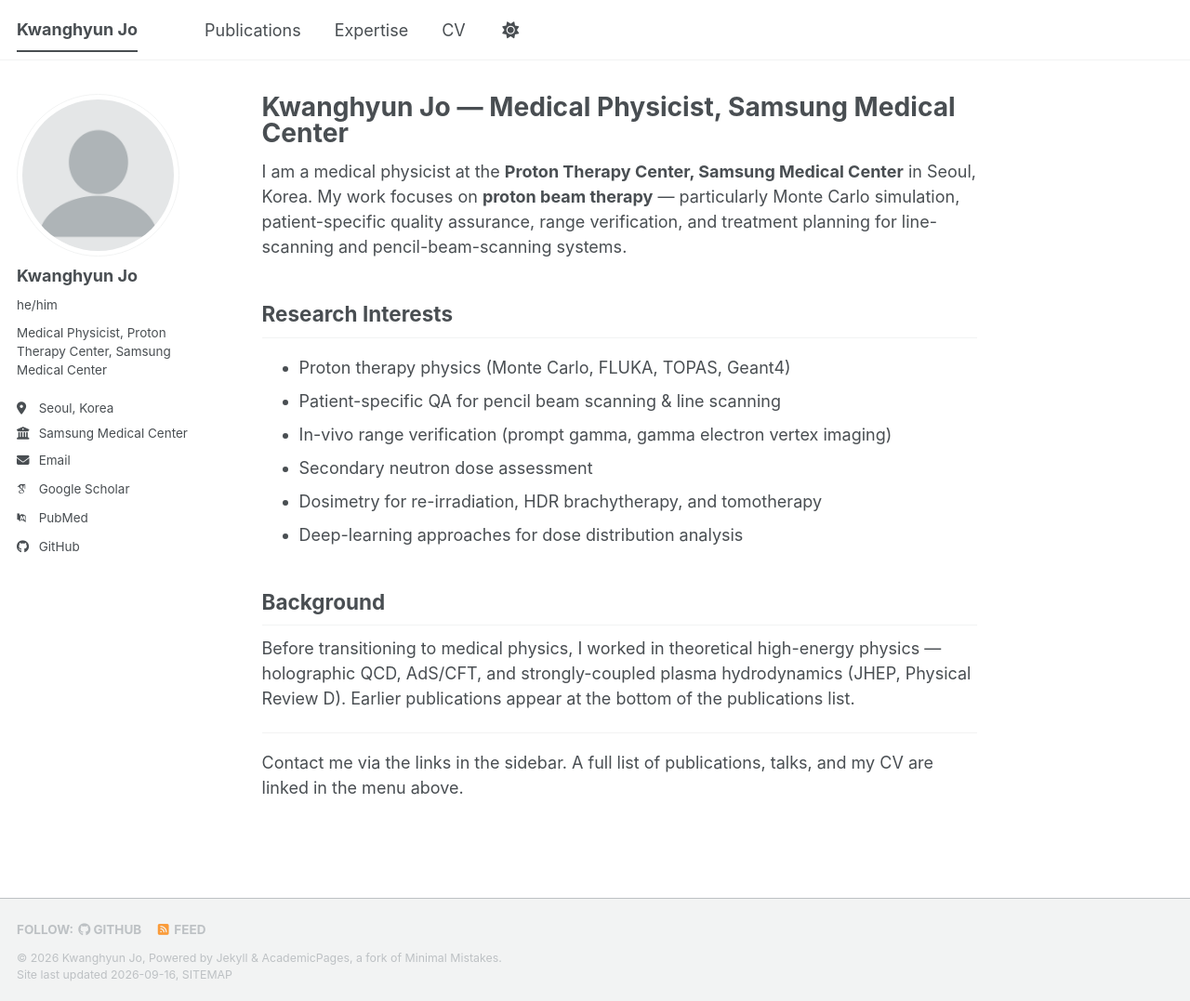
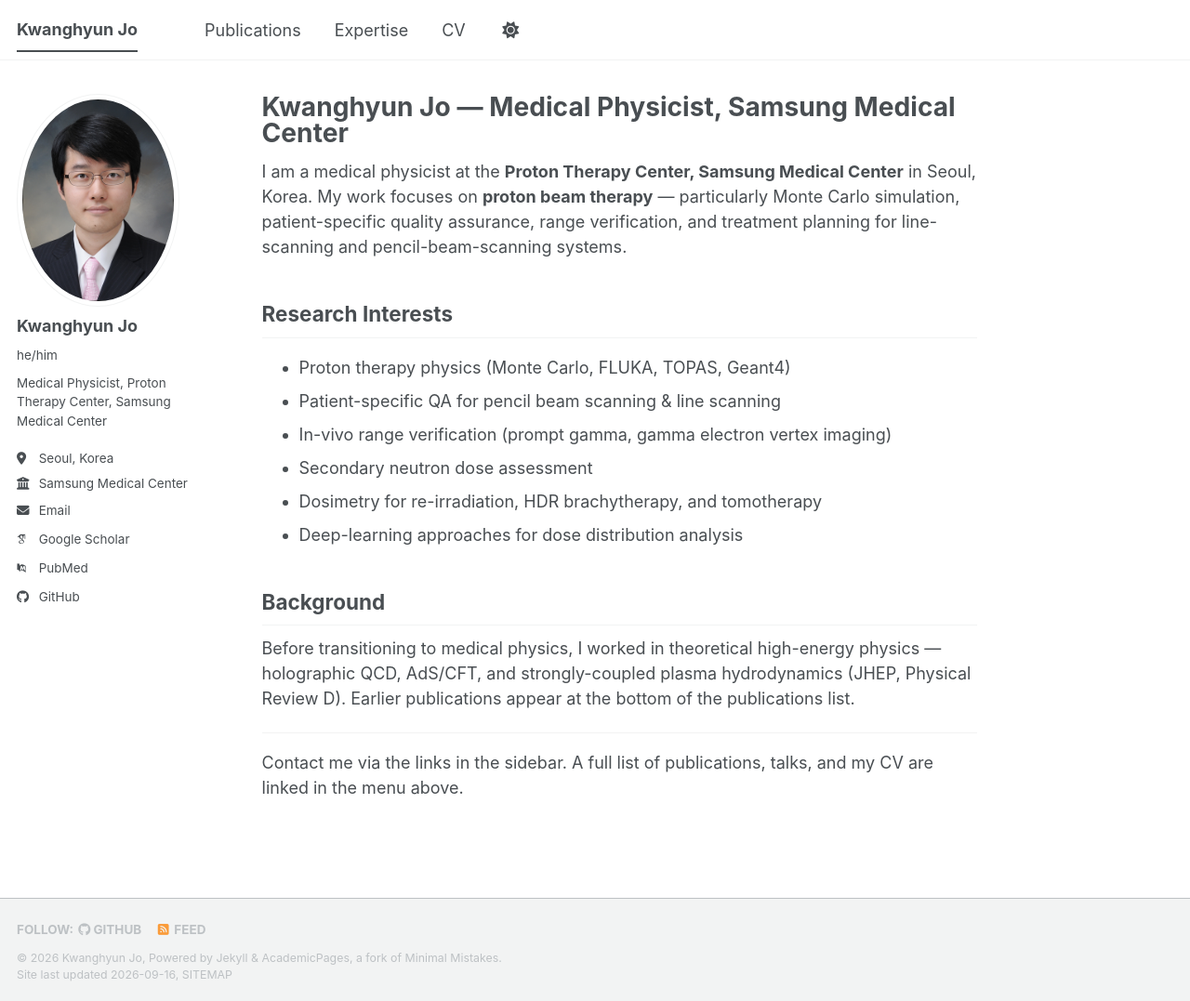
Before and after one commit to jokh38/jokh38.github.io, a Jekyll site: the page built from _pages/about.md, in a window 1280 px wide and 1077 px high. Shown: the whole window at 93% size. Built offline with Jekyll 4.4.1, drawn with Linux system fonts in a browser that asks for light colours; some web fonts are replaced; a script bundle is joined from its source files by our own code; library files that are not in the unit come from our copies.

Commit message:
Set profile photo to JKH_photo.jpg
Co-Authored-By: Claude Sonnet 5 <noreply@anthropic.com>

```diff
--- a/_config.yml
+++ b/_config.yml
@@ -22,7 +22,7 @@ repository               : "jokh38/jokh38.github.io"
 #               Additional customization can be done by editing /_includes/author-profile.html
 author:
   # Biographic information
-  avatar           : "profile.png"
+  avatar           : "JKH_photo.jpg"
   name             : "Kwanghyun Jo"
   pronouns         : "he/him"
   bio              : "Medical Physicist, Proton Therapy Center, Samsung Medical Center"
```
Also changed, not shown: images/JKH_photo.jpg (added).
